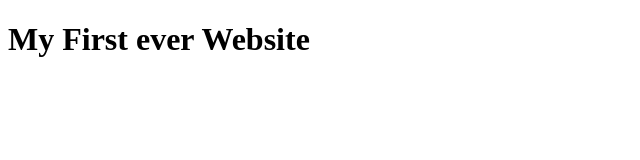
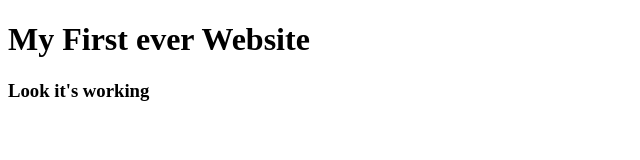
Before and after one commit to ShUkUfUkUsUrU/my-first-repo, a plain HTML site: page index.html in a window 1280 px wide. Shown: the whole page, without its empty margins (0-640 px from the left). Drawn offline with Linux system fonts and the light colour scheme.

Commit message:
learned github

```diff
--- a/index.html
+++ b/index.html
@@ -8,5 +8,6 @@
 </head>
 <body>
     <h1>My First ever Website</h1>
+    <h3>Look it's working</h3>
 </body>
 </html>
```
